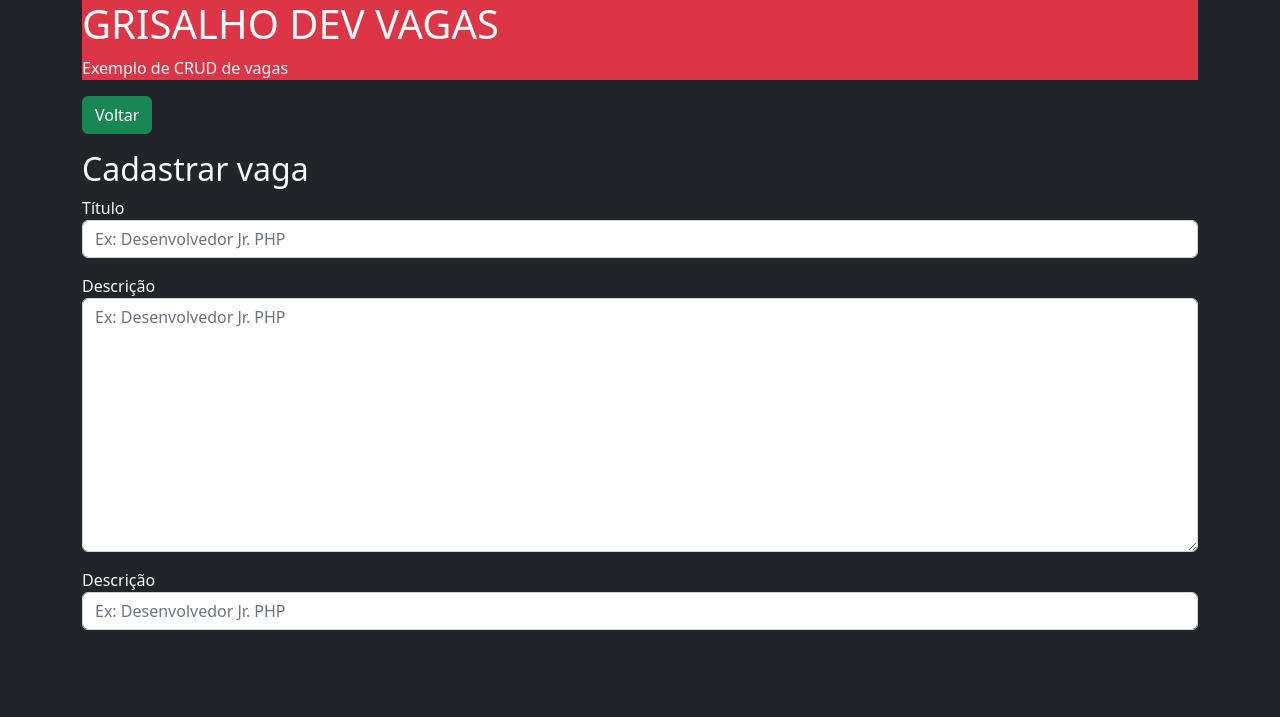
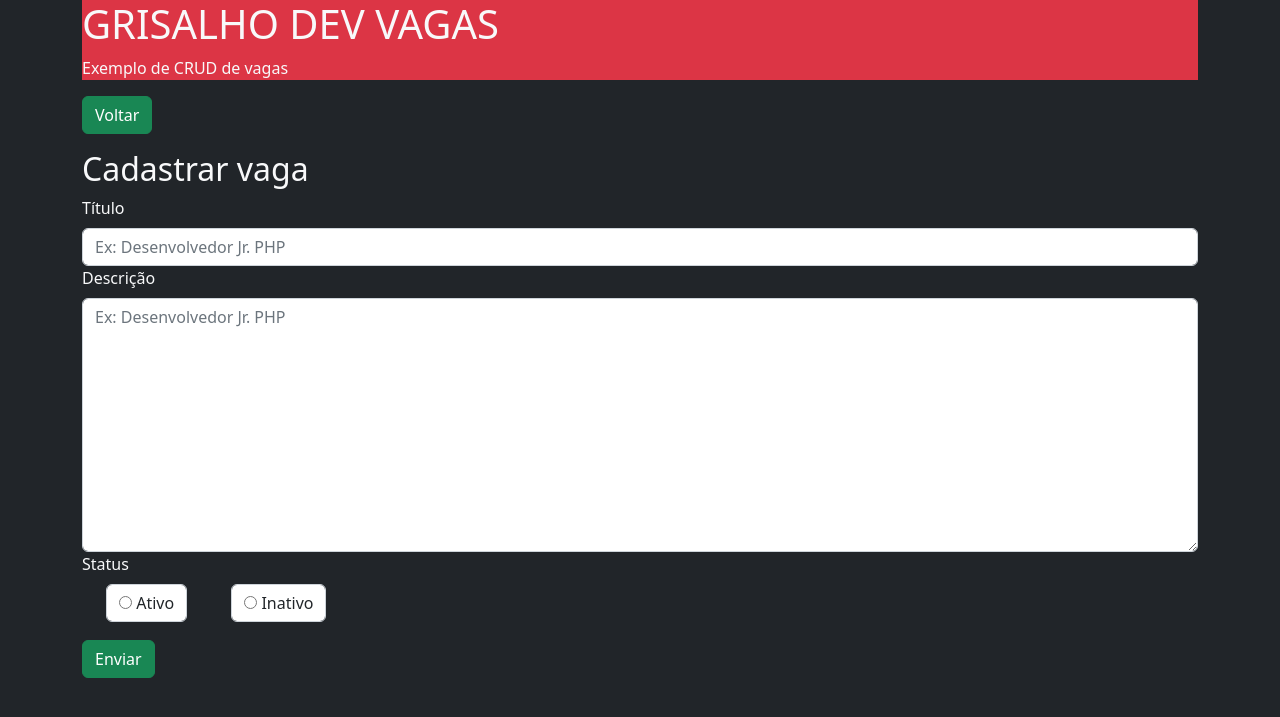
Before and after one commit to grimario-andre/gavagas, a PHP site: page /cadastrar.php in a window 1280 px wide. Shown: the top 717 px of the page. Run offline with PHP 8.4, Linux system fonts and the light colour scheme.

Commit message:
Four Commit
End form cadastro

```diff
--- a/cadastrar.php
+++ b/cadastrar.php
@@ -2,6 +2,12 @@
 
 require_once __DIR__.'/vendor/autoload.php';
 
+//Validar Form Post cadastrar.
+
+if (isset($_POST['titulo'], $_POST['descricao'], $_POST['ativo'])) {
+    die('cadastrar');
+}
+
 require_once __DIR__.'/includes/header.php';
 require_once __DIR__.'/includes/formulario.php';
 require_once __DIR__.'/includes/footer.php';
--- a/includes/formulario.php
+++ b/includes/formulario.php
@@ -2,9 +2,7 @@
 
     <section>
         <a href="index.php">
-            <button class="btn btn-success">
-                Voltar
-            </button>
+            <button class="btn btn-success">Voltar</button>
         </a>
     </section>
 
@@ -13,22 +11,41 @@
     <!-- Inicio Form -->
     <form action="" method="post">
         <!-- Titulo -->
-        <div class="form-group mb-3">
-            <label for="titulo">Título</label>
-            <input type="text" placeholder="Ex: Desenvolvedor Jr. PHP" class="form-control" name="titulo">
+        <div class="form-group">
+            <label for="titulo" class="form-label">Título</label>
+            <input type="text" placeholder="Ex: Desenvolvedor Jr. PHP" class="form-control" name="titulo" id="titulo">
         </div>
 
         <!-- Descrição -->
-        <div class="form-group mb-3">
-            <label for="descricao">Descrição</label>
+        <div class="form-group">
+            <label for="descricao" class="form-label">Descrição</label>
             <textarea class="form-control" placeholder="Ex: Desenvolvedor Jr. PHP" name="descricao" id="descricao" cols="30" rows="10"></textarea>
         </div>
 
-        <!--  -->
-        <div class="form-group mb-3">
-            <label for="descricao">Descrição</label>
-            <input type="text" placeholder="Ex: Desenvolvedor Jr. PHP" class="form-control" name="descricao">
+        <!-- Status  -->
+        <div class="form-group">
+            <label class="form-label">Status</label>
+
+            <div>
+                <!-- Ativo -->
+                <div class="form-check form-check-inline">
+                    <label class="form-control">
+                        <input type="radio" name="ativo" value="s"> Ativo
+                    </label>
+                </div>
+
+                <!-- Inativo -->
+                <div class="form-check form-check-inline">
+                    <label class="form-control">
+                        <input type="radio" name="inativo" value="n"> Inativo
+                    </label>
+                </div>
+            </div>
         </div>
 
+        <!-- Botao Submit -->
+        <div class="form-group mt-3">
+            <button class="btn btn-success" type="submit">Enviar</button>
+        </div>
     </form>
 </main>
```
